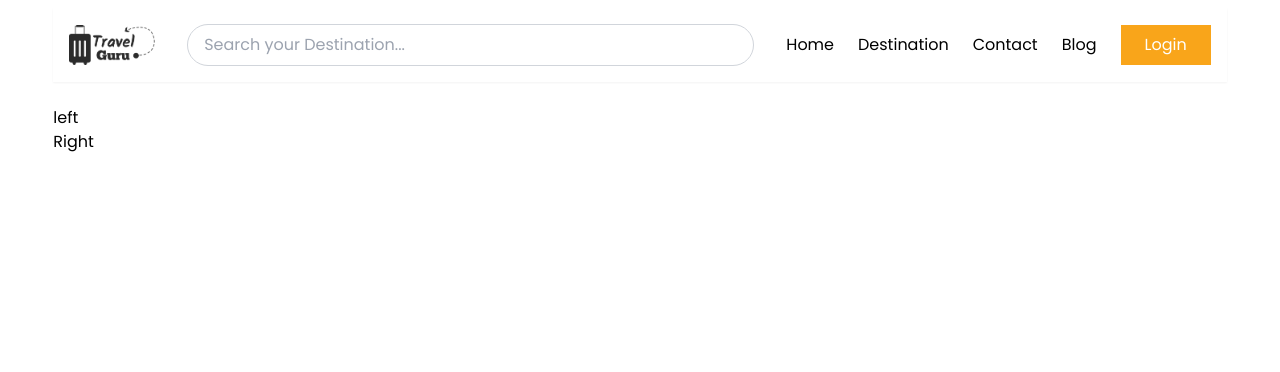
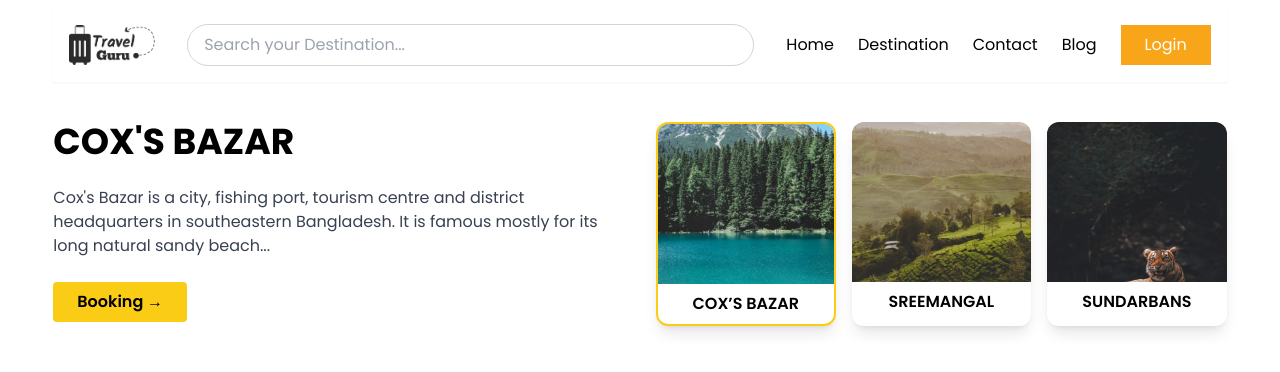
Before and after one commit to shahadot99999/traveling-hotel-booking-2025, a React (Vite) app: page / in a window 1280 px wide. Shown: the top 372 px of the page. Built offline with nearby package versions, Linux system fonts and the light colour scheme.

Commit message:
Main section are processing

```diff
--- /dev/null
+++ b/src/components/Mainsections.jsx
@@ -0,0 +1,41 @@
+import img1 from "../assets/Sajek.png";
+import img2 from "../assets/Sreemongol.png";
+import img3 from "../assets/sundorbon.png";
+
+const Mainsections = () => {
+    return (
+        <div className="flex flex-col md:flex-row gap-8 items-center md:items-start">
+            {/* Left Section */}
+            <div className="md:w-1/2 text-center md:text-left space-y-6">
+              <h1 className="text-4xl font-bold">COX'S BAZAR</h1>
+              <p className="text-gray-700">
+                Cox's Bazar is a city, fishing port, tourism centre and district headquarters in southeastern Bangladesh.
+                It is famous mostly for its long natural sandy beach...
+              </p>
+              <button className="bg-yellow-400 hover:bg-yellow-500 text-black font-semibold px-6 py-2 rounded transition">
+                Booking →
+              </button>
+            </div>
+
+            {/* Right Section */}
+            <div className="md:w-1/2 grid grid-cols-1 sm:grid-cols-2 md:grid-cols-3 gap-4">
+              <div className="rounded-xl overflow-hidden shadow-lg border-2 border-yellow-400">
+                <img src={img1} alt="Cox's Bazar" className="w-full h-40 object-cover" />
+                <div className="p-2 text-center font-semibold">COX’S BAZAR</div>
+              </div>
+
+              <div className="rounded-xl overflow-hidden shadow-lg">
+                <img src={img2} alt="Sreemangal" className="w-full h-40 object-cover" />
+                <div className="p-2 text-center font-semibold">SREEMANGAL</div>
+              </div>
+
+              <div className="rounded-xl overflow-hidden shadow-lg">
+                <img src={img3} alt="Sundarbans" className="w-full h-40 object-cover" />
+                <div className="p-2 text-center font-semibold">SUNDARBANS</div>
+              </div>
+            </div>
+          </div>
+    );
+};
+
+export default Mainsections;
--- a/src/layout/HomeLayout.jsx
+++ b/src/layout/HomeLayout.jsx
@@ -1,4 +1,6 @@
 import Navbar from "../components/Navbar";
+
+import Mainsections from "../components/Mainsections";
 
 
 const HomeLayout = () => {
@@ -8,12 +10,12 @@ const HomeLayout = () => {
           <Navbar></Navbar>
         </nav>
 
-          <main className="w-11/12 mx-auto pt-4">
-             <div>
-              <div className="left col-4">left</div>
-              <div className="right col-8">Right</div>
-             </div>
+        <main className="w-11/12 mx-auto pt-8">
+          <Mainsections></Mainsections>
         </main>
+
+
+
         <footer></footer>
       </div>
     );
```
Lines whose indentation alone changed are shown as unchanged.
